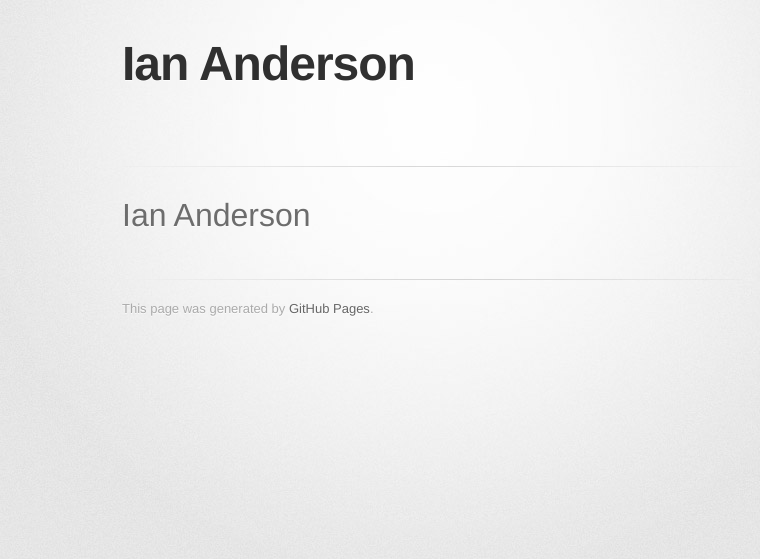
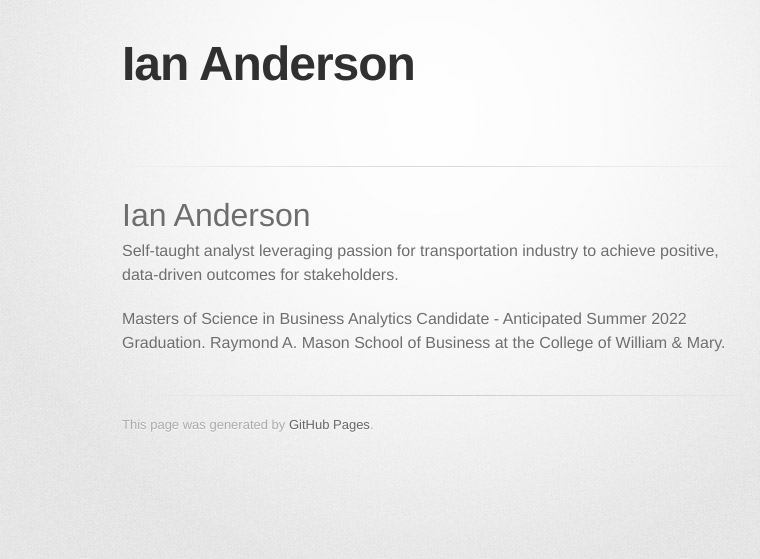
Before and after one commit to anderson-ian/anderson-ian.github.io, a Jekyll site: the page built from index.md, in a window 1280 px wide. Shown: the top 559 px of the page, without its empty margins (208-968 px from the left). Built offline with Jekyll 4.4.1, drawn with Linux system fonts in a browser that asks for light colours; some web fonts are replaced; our own code applies the rules of GitHub Pages for plain Markdown files; the repository's description, which GitHub fills in, is left out.

Commit message:
Update index.md

```diff
--- a/index.md
+++ b/index.md
@@ -2,3 +2,7 @@
 ---
 
 # Ian Anderson
+
+Self-taught analyst leveraging passion for transportation industry to achieve positive, data-driven outcomes for stakeholders.
+
+Masters of Science in Business Analytics Candidate - Anticipated Summer 2022 Graduation. Raymond A. Mason School of Business at the College of William & Mary.
```
